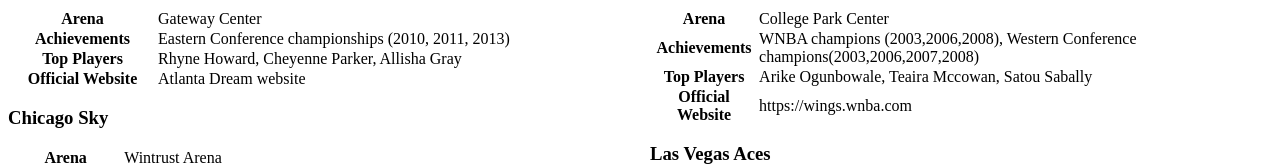
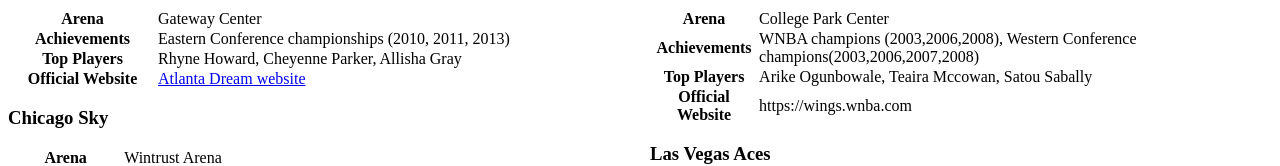
Before and after one commit to paulafraru/paulafraru.github.io, a plain HTML site: page wnba.html in a window 1280 px wide. Shown: the part 241-407 px from the top of the page. Drawn offline with Linux system fonts and the light colour scheme.

Commit message:
Update wnba.html

```diff
--- a/wnba.html
+++ b/wnba.html
@@ -30,7 +30,7 @@
                             </tr>
                             <tr>
                                 <th>Official Website</th>
-                                <td><a ref="https://dream.wnba.com">Atlanta Dream website</a></td>
+                                <td><a href="https://dream.wnba.com">Atlanta Dream website</a></td>
                             </tr>
                         </tbody>
                     </table>
```
